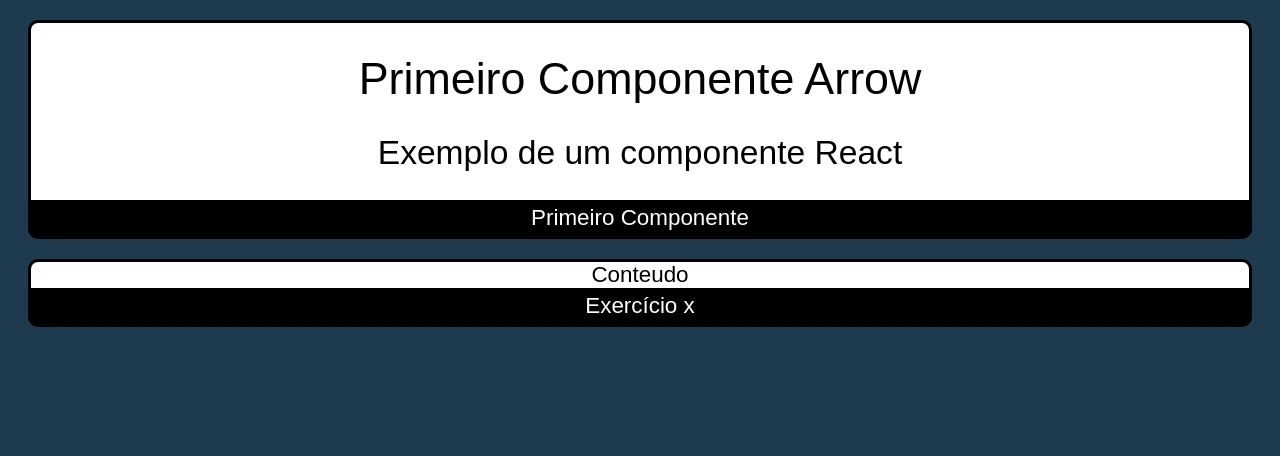
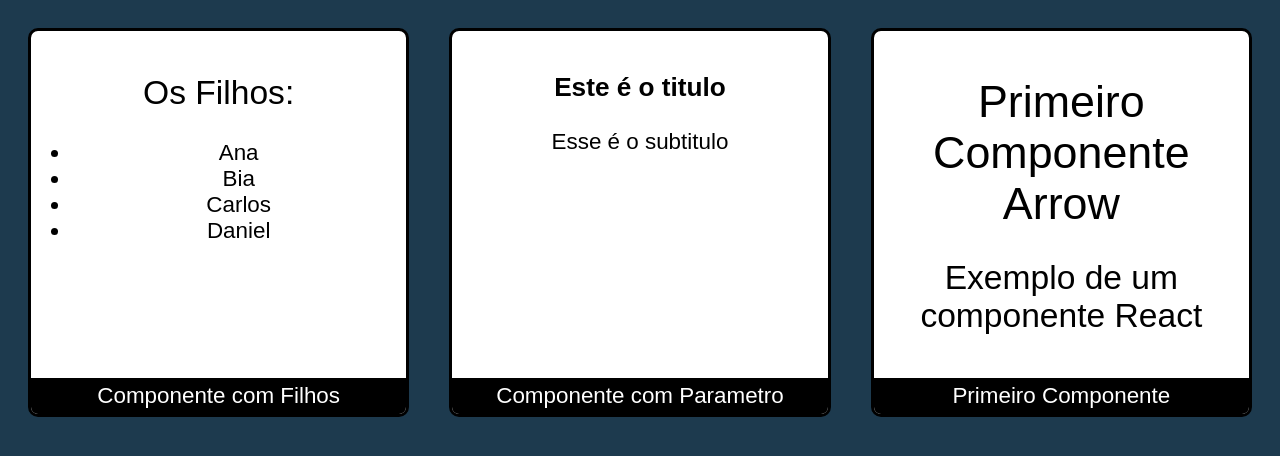
Before and after one commit to danielsoftdeveloper/treinamento, a React (Create React App) app in the folder fundamentos-react/: page / in a window 1280 px wide. Shown: the top 456 px of the page. Built offline with nearby package versions, Linux system fonts and the light colour scheme.

Commit message:
Criando componente App com estrutura de flebox

```diff
--- /dev/null
+++ b/fundamentos-react/src/App.css
@@ -0,0 +1,3 @@
+.App {
+    display: flex;
+}
--- /dev/null
+++ b/fundamentos-react/src/App.jsx
@@ -0,0 +1,29 @@
+import "./App.css";
+import React from "react";
+
+import ComParametro from "./components/ComParametro";
+import ComFilhos from "./components/ComFilhos";
+import Card from "./components/layout/Card";
+import Primeiro from "./components/Primeiro";
+
+export default (props) => (
+  <div className='App'>
+    <Card titulo='Componente com Filhos '>
+      <ComFilhos>
+        <ul>
+          <li>Ana</li>
+          <li>Bia</li>
+          <li>Carlos</li>
+          <li>Daniel</li>
+        </ul>
+      </ComFilhos>
+    </Card>
+    <Card titulo='Componente com Parametro'>
+      <ComParametro titulo='Este é o titulo' subtitulo='Esse é o subtitulo' />
+    </Card>
+
+    <Card titulo='Primeiro Componente'>
+      <Primeiro />
+    </Card>
+  </div>
+);
--- a/fundamentos-react/src/components/layout/Card.css
+++ b/fundamentos-react/src/components/layout/Card.css
@@ -1,14 +1,17 @@
-.Card{
+.Card {
+  flex: 1; /* crescer componente */
   margin: 20px;
   border: 3px solid #000;
   border-radius: 10px;
+  overflow: hidden;
   background-color: #fff;
-
+  display: flex;
+  flex-direction: column;
 }
-.Card .conteudo {
-    padding: 10px 0px;
+.Card .Conteudo {
+  flex: 1;
+  padding: 15px 0px;
   color: #000;
-    overflow: hidden;
 }
 .Card .Footer {
   background-color: #000;
--- a/fundamentos-react/src/index.css
+++ b/fundamentos-react/src/index.css
@@ -1,14 +1,12 @@
 body {
-  font-family: 'Arial Narrow Bold', sans-serif;
+  font-family: "Arial Narrow Bold", sans-serif;
   font-weight: 300;
   font-size: 1.4rem;
   background-color: #1d3a4e;
-  /* color: #fff;
- */  text-align: center;
+  text-align: center;
 }
 
-h1, h2 {
+h1,
+h2 {
   font-weight: 300;
-  /* color: #000
- */
 }
--- a/fundamentos-react/src/index.js
+++ b/fundamentos-react/src/index.js
@@ -2,35 +2,11 @@
 import React from "react";
 import ReactDOM from "react-dom";
 
-//import ComParametro from "./components/ComParametro";
-import ComFilhos from "./components/ComFilhos";
-import Card from "./components/layout/Card";
-import Primeiro from "./components/Primeiro";
+import App from './App'
 
 ReactDOM.render(
-  <div>
-    <Card titulo='Primeiro Componente'>
-    <Primeiro />
-    </Card>
-    <Card titulo='Exercício x'>
-      Conteudo
-    </Card>
 
-    {/* <ComFilhos>
-    <ul>
-      <li>Ana</li>
-      <li>Bia</li>
-      <li>Carlos</li>
-      <li>Daniel</li>
-    </ul>
-  </ComFilhos> */}
+  <App></App>,
 
-    {/*  <Primeiro />
-    <ComParametro titulo='Este é o titulo'
-     subtitulo='Esse é o subtitulo' />
-     <ComParametro titulo='Epa'
-     subtitulo='Opa' />
- */}
-  </div>,
   document.getElementById("root")
 );
```
Lines whose indentation alone changed are shown as unchanged.
